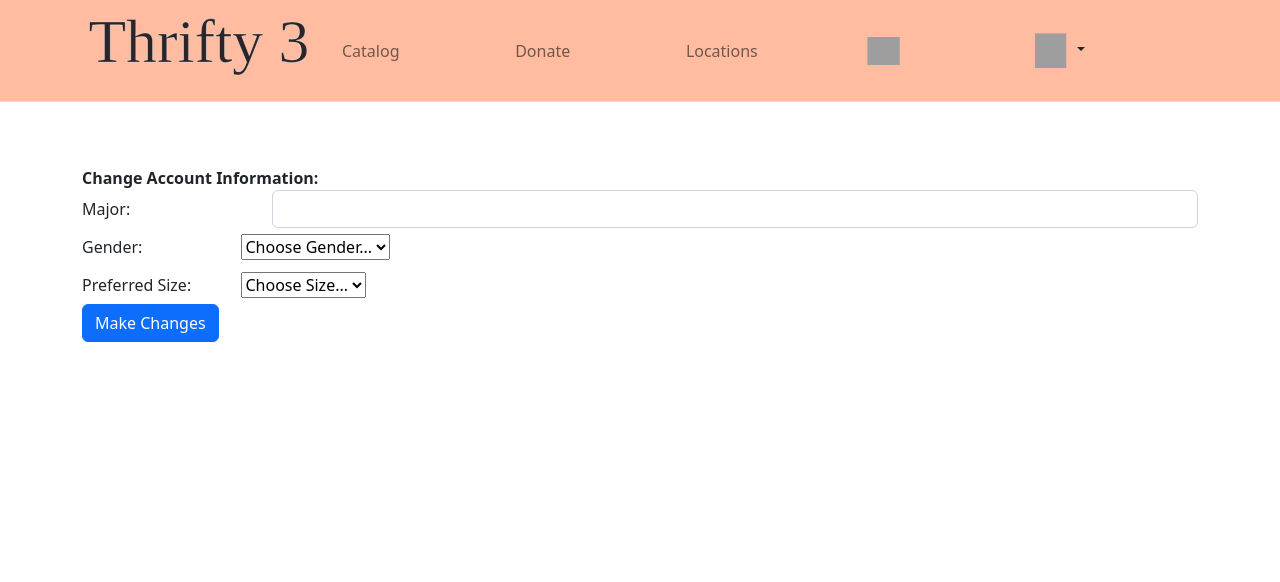
After one commit to jaborsh/Thrifty3, a Node server app: page /popup in a window 1280 px wide. The commit adds this page. Shown: the top 582 px of the page. Run offline with Node 20, Linux system fonts and the light colour scheme; grey boxes are pictures that could not be loaded.

Commit message:
Profile page almost function, need to debug popup api

```diff
--- a/ProjectCode/src/index.js
+++ b/ProjectCode/src/index.js
@@ -116,10 +116,8 @@ app.post("/login", async (req, res) => {
       const match = await bcrypt.compare(req.body.password, user.password);
 
       if (!match) {
-        return res.json({
-          status: "fail",
-          message: "Invalid username or password",
-        });
+        res.json({status: 400, message: "Invalid username or password"});
+        res.redirect('/login');
       }
 
       // Update session user to queried user
@@ -140,6 +138,10 @@ app.post("/login", async (req, res) => {
       req.session.save();
       res.redirect("/catalog");
     })
+    .catch(function(err) {
+      res.json({status: 400, message: "Invalid"});
+      res.redirect('/login');
+    });
 });
 
 // Logout
@@ -158,6 +160,23 @@ app.get('/profile', (req, res) => {
     .then(function(data) {
       res.render('pages/profile', {user: curr_user, items: data});
     })
+});
+
+app.get('/popup', (req, res) => {
+  res.render('pages/popup', {user: curr_user})
+});
+
+// Edit account info on profile page
+app.post('/popup', async (req, res) => {
+  const query = 'UPDATE users SET major = $1, gender = $2, size_preference = $3 WHERE user_ID = $4';
+  db.any(query, [req.body.major, req.body.gender, curr_user.user_ID])
+  .then(function(data) {
+      res.redirect('/profile');
+  })
+  .catch(function(err) {
+    res.json({status: 400, message: "Invalid"});
+    res.redirect('/profile');
+  });
 });
 
 // Catalog
--- a/ProjectCode/src/views/pages/login.ejs
+++ b/ProjectCode/src/views/pages/login.ejs
@@ -14,7 +14,7 @@
         <button type="submit" class="btn btn-primary">Login</button>
 
         <p>To create account:
-          <a class="nav-link" href = "../register">Register</a>
+          <a class="nav-link" href = "../register" style="color: blue"><u>Register</u></a>
         </p>
       </div>
     </form>
--- /dev/null
+++ b/ProjectCode/src/views/pages/popup.ejs
@@ -0,0 +1,49 @@
+<%- include ('../partials/head') %>
+<%- include ('../partials/header') %>
+
+<main>
+    <div class="container" style="padding-top: 5%;">
+        <div class="card-header">
+            <b>Change Account Information:</b>
+        </div>
+    <form action="/popup" method="POST">
+        <div class="mb-3">
+            <div class="form-group row">
+                <label for="major" class="col-sm-2 col-form-label">Major:</label>
+                <div class="col-sm-10">
+                    <input type="text" class="form-control" id="major" name="major" />
+                </div>
+            </div>
+            <div class="form-group row">
+                <div class="col-sm-10">
+                    <label for="gender" class="col-sm-2 col-form-label">Gender:</label>
+                    <select class="custom-select mr-sm-2" id="gender" name="gender">
+                        <option selected>Choose Gender...</option>
+                        <option value="Woman">Woman</option>
+                        <option value="Man">Man</option>
+                        <option value="Non-binary">Non-binary</option>
+                        <option value="noanswer">Prefer not to say</option>
+                    </select>
+                </div>
+                <div class="col-sm-10">
+                    <label for="size" class="col-sm-2 col-form-label">Preferred Size:</label>
+                    <select class="custom-select mr-sm-2" id="size" name="size">
+                        <option selected>Choose Size...</option>
+                        <option value="XS/K">XS/K</option>
+                        <option value="S">S</option>
+                        <option value="M">M</option>
+                        <option value="L">L</option>
+                        <option value="XL">XL</option>
+                        <option value="XXL">XXL</option>
+                        <option value="XXXL">XXXL</option>
+                    </select>
+                </div>
+            </div>
+
+            <button type="submit" class="btn btn-primary">Make Changes</button>
+
+        </div>
+        </form>
+    </div>
+</main>
+<%- include ('../partials/footer') %>
--- a/ProjectCode/src/views/pages/profile.ejs
+++ b/ProjectCode/src/views/pages/profile.ejs
@@ -9,6 +9,10 @@
     <p>Major: <%=user.major %></p>
     <p>Gender: <%=user.gender %></p>
     <p>Preferred Size: <%=user.size_preference %></p>
+
+    <p>To edit account information:
+      <a class="nav-link" href = "../popup" style="color: blue"><u>Click Here</u></a>
+    </p>
 
     <% if (items.length === 0) { %>
         <p>No listings.</p>
@@ -27,6 +31,7 @@
           <% }); %>
         </div>
       <% } %>
+
 </main>
 
 <%- include ('../partials/footer') %>
--- a/ProjectCode/src/views/pages/register.ejs
+++ b/ProjectCode/src/views/pages/register.ejs
@@ -26,7 +26,7 @@
         <button type="submit" class="btn btn-primary">Register</button>
 
         <p>To login to existing account:
-          <a class="nav-link" href = "../login">Login</a>
+          <a class="nav-link" href = "../login" style="color: blue"><u>Login</u></a>
         </p>
       </div>
     </form>
```
